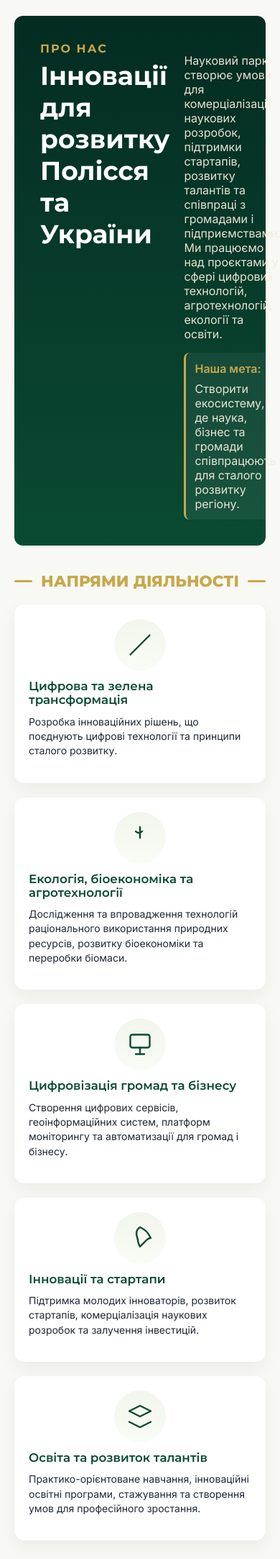
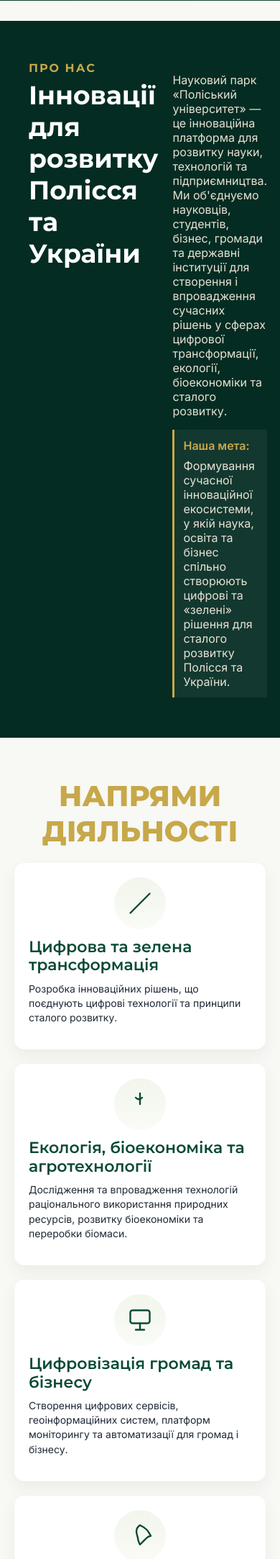
Before and after one commit to VasylyshynDavid/polissia-science-park, a Laravel app: page / in a window 390 px wide. Shown: the part 920-3086 px from the top of the page at 72% size. Run offline with Laravel 12, Linux system fonts and the light colour scheme; data comes from the database, SQL or seed files in the repository.

Commit message:
Package 5.6: align content strictly with TZ (about texts, menu label, font sizes, slider seeds, QR)

```diff
--- a/app/Providers/AppServiceProvider.php
+++ b/app/Providers/AppServiceProvider.php
@@ -21,6 +21,7 @@ class AppServiceProvider extends ServiceProvider
      */
     public function boot(): void
     {
+        \Illuminate\Support\Carbon::setLocale('uk');
         View::composer('layouts.app', function ($view) {
             $view->with('menuActivities', Activity::query()->active()->ordered()->limit(10)->get());
         });
--- a/resources/views/home.blade.php
+++ b/resources/views/home.blade.php
@@ -54,24 +54,32 @@
         </div>
     </section>
 
-    <div class="container">
-
-        <section id="about">
+    <!-- About section full-bleed: content stays within .container but background spans full width -->
+    <section id="about" class="about-full-bleed">
+        <div class="container">
             <div class="about-inner">
                 <div>
                     <div class="small-label">ПРО НАС</div>
                     <h3>Інновації для розвитку Полісся та України</h3>
                 </div>
                 <div>
-                    <p>Науковий парк створює умови для комерціалізації наукових розробок, підтримки стартапів, розвитку талантів та співпраці з громадами і підприємствами. Ми працюємо над проєктами у сфері цифрових технологій, агротехнологій, екології та освіти.</p>
+                    <p>Науковий парк «Поліський університет» — це інноваційна платформа
+для розвитку науки, технологій та підприємництва. Ми об'єднуємо науковців, студентів,
+бізнес, громади та державні інституції для створення і впровадження сучасних рішень
+у сферах цифрової трансформації, екології, біоекономіки та сталого розвитку.</p>
 
                     <div class="goal-card">
                         <strong style="color:var(--gold);">Наша мета:</strong>
-                        <p style="margin:8px 0 0 0;color:var(--cream)">Створити екосистему, де наука, бізнес та громади співпрацюють для сталого розвитку регіону.</p>
+                        <p style="margin:8px 0 0 0;color:var(--cream)">Формування сучасної інноваційної екосистеми, у якій наука,
+освіта та бізнес спільно створюють цифрові та «зелені» рішення для сталого
+розвитку Полісся та України.</p>
                     </div>
                 </div>
             </div>
-        </section>
+        </div>
+    </section>
+
+    <div class="container">
 
         <section id="activities" style="margin:34px 0">
             <h3 class="section-title" style="color:var(--gold);text-transform:uppercase">НАПРЯМИ ДІЯЛЬНОСТІ</h3>
@@ -95,15 +103,16 @@
 
 @section('head')
     <style>
-        .hero-full{width:100%;background:var(--dark);padding:40px 0;color:#fff}
+        /* Hero should be full width with distinct gradient from header */
+        .hero-full{width:100%;background:linear-gradient(135deg, #06351F 0%, #0A4A33 100%);padding:48px 0;color:#fff}
         .hero-inner{display:grid;grid-template-columns:1fr 480px;gap:28px;align-items:center}
         .hero-left{padding:20px}
-        .hero-title{font-family:Montserrat, sans-serif;font-weight:800;font-size:56px;margin:0;color:#fff}
+        .hero-title{font-family:Montserrat, sans-serif;font-weight:800;font-size:64px;margin:0;color:#fff}
         .hero-subtitle{display:inline-block;margin-top:12px;background:var(--gold);color:var(--dark);padding:8px 12px;border-radius:18px;font-weight:600}
         .hero-lead{margin-top:14px;color:var(--cream);opacity:.95;max-width:560px}
         @media(max-width:800px){
             .hero-inner{grid-template-columns:1fr}
-            .hero-title{font-size:32px}
+            .hero-title{font-size:36px}
         }
 
         .hero-right .hero-slider{background:transparent;padding:0;min-height:260px}
@@ -120,13 +129,13 @@
         .slider-dot{width:10px;height:10px;border-radius:50%;background:var(--gold);opacity:.5;border:none}
         .slider-dot.active{opacity:1}
 
-        /* About section */
-        #about{background:linear-gradient(180deg,var(--dark),var(--green));color:#fff;padding:36px;border-radius:12px;margin-top:28px}
-        #about .about-inner{display:grid;grid-template-columns:1fr 1fr;gap:20px;align-items:start}
+        /* About section full-bleed background; content inside .container */
+        .about-full-bleed{width:100%;background:var(--dark);color:#fff;padding:36px 0;margin-top:28px}
+        .about-full-bleed .about-inner{display:grid;grid-template-columns:1fr 1fr;gap:20px;align-items:start;max-width:var(--container);margin:0 auto;padding:0 20px}
         #about .small-label{color:var(--gold);letter-spacing:2px;font-family:Montserrat, sans-serif;font-weight:700}
         #about h3{font-family:Montserrat, sans-serif;font-weight:700;font-size:36px;margin-top:6px}
         #about p{color:var(--cream);opacity:.95}
-        .goal-card{background:rgba(255,255,255,.06);border-left:3px solid var(--gold);padding:12px;border-radius:8px;margin-top:12px}
+        .goal-card{background:rgba(255,255,255,.06);border-left:3px solid var(--gold);padding:12px;border-radius:0;margin-top:12px}
     </style>
 
     <script>
--- a/resources/views/layouts/app.blade.php
+++ b/resources/views/layouts/app.blade.php
@@ -26,7 +26,8 @@
         .container{max-width:var(--container);margin:0 auto;padding:20px}
 
         /* Header */
-        header{background:var(--dark);position:sticky;top:0;z-index:50}
+        /* Use literal darkest header color and thin gold bottom border to separate header from hero */
+        header{background:#042C22;border-bottom:1px solid rgba(199,168,74,.35);position:sticky;top:0;z-index:50}
         .header-inner{display:flex;align-items:center;justify-content:space-between;padding:14px 0}
         .logo-wrap{display:flex;align-items:center;gap:12px}
         .monogram{width:56px;height:56px;border:2px solid var(--gold);display:flex;align-items:center;justify-content:center;border-radius:6px;color:var(--gold);font-weight:800;font-family:Montserrat, sans-serif}
@@ -62,7 +63,7 @@
 
         /* Activities / cards shared styles (used by home and /activities) */
         .section-title{
-            font-size:1.35rem;
+            font-size:40px;
             color:var(--green);
             margin:36px 0 16px;
             text-align:center;
@@ -115,7 +116,7 @@
 
         .card h3{
             margin:0;
-            font-size:1.05rem;
+            font-size:22px;
             color:var(--green);
             line-height:1.15;
             font-family:Montserrat, sans-serif;
@@ -271,7 +272,7 @@
                     </div>
                 </div>
                 <a href="{{ route('opportunities.index') }}">Наші можливості</a>
-                <a href="{{ route('home') }}#contacts">Контакти</a>
+                <a href="{{ route('home') }}#contacts">Наші контакти</a>
 
                 <div style="width:8px"></div>
 
@@ -303,8 +304,8 @@
                 </div>
 
                 <div class="footer-right">
-                    <div><strong>Email:</strong> <a href="mailto:naukpark@polissiauniver.edu.ua" style="color:#fff">naukpark@polissiauniver.edu.ua</a></div>
-                    <div><strong>Address:</strong> 10008, Україна, Житомирська область, м. Житомир, Старий бульвар, 7</div>
+                    <div><strong>Електронна пошта:</strong> <a href="mailto:naukpark@polissiauniver.edu.ua" style="color:#fff">naukpark@polissiauniver.edu.ua</a></div>
+                    <div><strong>Адреса:</strong> 10008, Україна, Житомирська область, м. Житомир, Старий бульвар, 7</div>
 
                         <div style="display:flex;align-items:center;gap:12px;margin-top:8px">
                             <div class="socials">
@@ -319,7 +320,17 @@
                                 </a>
                             </div>
 
-                        <div class="qr-placeholder">QR</div>
+                            <div style="display:flex;flex-direction:column;align-items:center;gap:6px">
+                                <!-- Inline SVG QR placeholder 90x90 -->
+                                <svg width="90" height="90" viewBox="0 0 90 90" xmlns="http://www.w3.org/2000/svg" role="img" aria-label="QR placeholder">
+                                    <rect width="90" height="90" fill="#fff" rx="6"/>
+                                    <rect x="8" y="8" width="20" height="20" fill="#e6e6e6"/>
+                                    <rect x="62" y="8" width="20" height="20" fill="#e6e6e6"/>
+                                    <rect x="8" y="62" width="20" height="20" fill="#e6e6e6"/>
+                                    <rect x="32" y="32" width="26" height="26" fill="#f4f4f4"/>
+                                </svg>
+                                <div style="font-size:12px;color:#fff">Скануйте для додаткової інформації</div>
+                            </div>
                         </div>
                 </div>
             </div>
--- a/resources/views/news/show.blade.php
+++ b/resources/views/news/show.blade.php
@@ -23,7 +23,7 @@
 
         <div style="display:flex;gap:12px;align-items:center;margin-bottom:12px">
             <a href="{{ route('news.index', ['category' => $news->category?->slug]) }}" class="btn btn-outline">{{ $news->category?->name_ua }}</a>
-            <div style="color:var(--muted)">{{ $news->published_at?->format('d.m.Y') }}</div>
+            <div style="color:var(--muted)">{{ $news->published_at?->translatedFormat('j F Y') }}</div>
         </div>
 
         <h1 style="margin:0">{{ $news->title_ua }}</h1>
--- a/resources/views/partials/news-card.blade.php
+++ b/resources/views/partials/news-card.blade.php
@@ -10,7 +10,7 @@
             @endif
             <a href="{{ route('news.index', ['category' => $news->category?->slug]) }}" class="btn btn-outline" style="padding:6px 10px;font-weight:600">{{ $news->category?->name_ua }}</a>
         </div>
-        <div style="color:rgba(255,255,255,0.75);font-size:.9rem">{{ $news->published_at?->format('d.m.Y') }}</div>
+        <div style="color:rgba(255,255,255,0.75);font-size:.9rem">{{ $news->published_at?->translatedFormat('j F Y') }}</div>
     </div>
 
 
```
Also changed, not shown: database/seeders/SliderSeeder.php (+48 -15 lines). Lines whose indentation alone changed are shown as unchanged.
